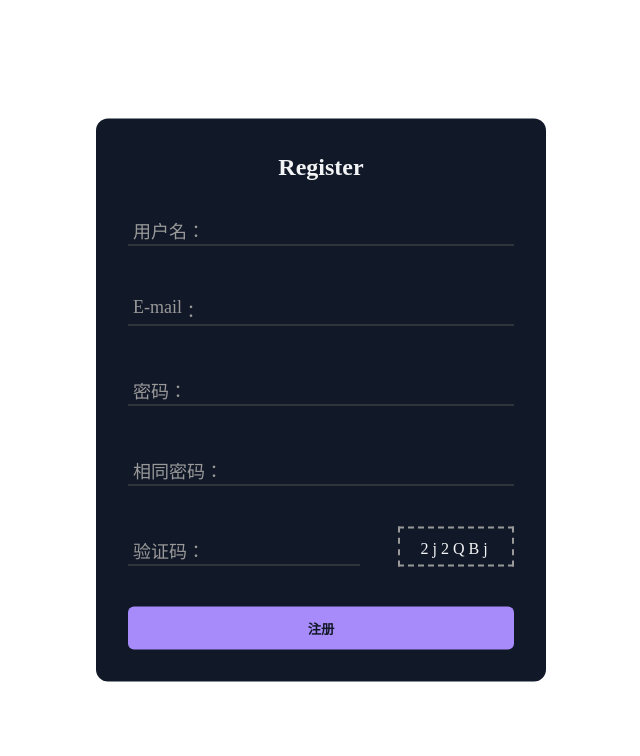
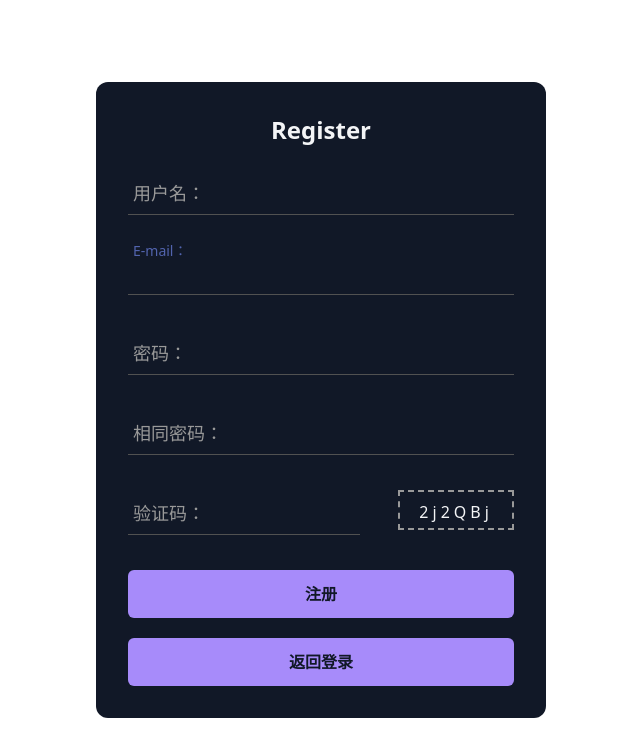
Before and after one commit to xiaoyu00615/vue_practice_questions, a Vue app: page /register in a window 1280 px wide. Shown: the top 756 px of the page, without its empty margins (319-959 px from the left). Built offline with nearby package versions, Linux system fonts and the light colour scheme.

Commit message:
register-verify

```diff
--- a/src/assets/public.css
+++ b/src/assets/public.css
@@ -1,20 +1,33 @@
-.switch_style{
+.switch_style {
     border-bottom: 2px solid #828181;
     color: #828181;
     cursor: pointer;
 }
+
 .switch_style:hover {
     border-bottom: 2px solid #e3e1e1;
     color: #e3e1e1;
 }
-.switch_style:active{
+
+.switch_style:active {
     border-bottom: 2px solid #a6a4a4;
     color: #a6a4a4;
 }
 
 
 /* 布局 */
-.flex{
+.flex {
     display: flex;
     justify-content: space-between;
 }
+
+
+
+.prompt{
+    height: 92px;
+    width: 400px;
+    position:absolute;
+    transform: translate(-50%,-50%);
+    top:10%;
+    left: 50%;
+}
--- a/src/views/Register.vue
+++ b/src/views/Register.vue
@@ -2,7 +2,8 @@
   import {switchPage} from "@/public/public.js";
   import {useRouter} from "vue-router";
 
-  import { ref } from 'vue'
+  import {reactive, ref, watch} from 'vue'
+  import PromptFrame from "@/components/PromptFrame.vue";
   import { randomCode } from "@/public/utils.js";
   import {onMounted} from "vue";
 
@@ -12,7 +13,81 @@
     code.value = randomCode()
   })
 
+  const intValue = reactive({
+    userName:'',
+    email:'',
+    password:'',
+    repeatPassword:'',
+    codeId:''
+  })
+  const promptMessage = reactive({
+    type :'',
+    message:'',
+  })
   const router = useRouter()
+
+  // 创建新的验证码
+  function crateCode(hasShow = true){
+    code.value = randomCode()
+    if (!(code.value.length > 0 && code.value)){
+      code.value = '错误重新刷新'
+      promptMessage.type = 'error'
+      promptMessage.message = '验证码获取失败，请刷新此网页！'
+    }
+
+    // 判断要不要显示出来
+    if (hasShow){
+      promptMessage.type = 'success'
+      promptMessage.message = '验证码刷新成功！'
+    }
+
+  }
+
+  watch(promptMessage,()=>{
+    setTimeout(()=>{
+      promptMessage.hasShow = true
+      promptMessage.type = ''
+    },3000)
+
+
+
+
+  })
+
+  function registerUser(){
+    // console.log(intValue)
+    // 填写信息不能为空
+    if (!intValue.userName && !intValue.password && !intValue.repeatPassword && !intValue.codeId) {
+      promptMessage.type = 'warning'
+      promptMessage.message = '填写关键信息不能为空！'
+      return
+    }
+
+    // 判断密码输入是否合法
+    console.log(intValue.password !== intValue.repeatPassword)
+    if (intValue.password !== intValue.repeatPassword){
+      promptMessage.type = 'error'
+      promptMessage.message = '密码填写有误，不相同！！'
+      return;
+    }
+
+    // 判断验证码输入正确
+    console.log(intValue.codeId , code.value)
+    if(intValue.codeId !== code.value){
+      promptMessage.type = 'error'
+      promptMessage.message = '验证码填写错误，重新填写！'
+
+      crateCode(false)
+
+      return;
+    }
+
+    console.log("输入合法")
+
+  }
+
+
+
 </script>
 
 
@@ -22,7 +97,7 @@
     <form class="form">
 
       <div class="wave-group">
-        <input required type="text" class="input">
+        <input required type="text" class="input" v-model="intValue.userName">
         <span class="bar"></span>
         <label class="label">
           <span class="label-char" style="--index: 0">用</span>
@@ -33,7 +108,7 @@
       </div>
 
       <div class="wave-group">
-        <input required type="text" class="input">
+        <input type="text" class="input" v-model="intValue.email">
         <span class="bar"></span>
         <label class="label">
           <span class="label-char" style="--index: 0">E</span>
@@ -44,7 +119,7 @@
       </div>
 
       <div class="wave-group">
-        <input required type="text" class="input">
+        <input required type="text" class="input" v-model="intValue.password">
         <span class="bar"></span>
         <label class="label">
           <span class="label-char" style="--index: 0">密</span>
@@ -54,7 +129,7 @@
       </div>
 
       <div class="wave-group">
-        <input required type="text" class="input">
+        <input required type="text" class="input" v-model="intValue.repeatPassword">
         <span class="bar"></span>
         <label class="label">
           <span class="label-char" style="--index: 0">相</span>
@@ -67,7 +142,7 @@
 
       <div class="wave-group flex">
         <div class="int-content">
-          <input required type="text" class="input">
+          <input required type="text" class="input" v-model="intValue.codeId">
           <span class="bar"></span>
           <label class="label">
             <span class="label-char" style="--index: 0">验</span>
@@ -76,16 +151,26 @@
             <span class="label-char" style="--index: 3">：</span>
           </label>
         </div>
-        <div class="code">
+        <div class="code" @click="crateCode">
           {{ code }}
         </div>
       </div>
+      <button class="sign" @click.prevent="registerUser">注册</button>
     </form>
-    <button class="sign" @click="switchPage(router,'login')">注册</button>
+
+    <button class="sign back" @click="switchPage(router,'login')">返回登录</button>
+  </div>
+
+  <div class="prompt" v-if="promptMessage.type">
+    <PromptFrame :messageType="promptMessage.type">
+      <template v-slot:[promptMessage.type]>{{ promptMessage.message }}</template>
+    </PromptFrame>
   </div>
 </template>
 
 <style scoped>
+  @import "@/assets/public.css";
+
   .form-container {
     width: 450px;
     border-radius: 0.75rem;
@@ -250,6 +335,12 @@
     text-align: center;
     line-height: 40px;
     letter-spacing: 4px;
+    cursor: pointer;
+  }
+
+  .wave-group .code:hover{
+    color: #ccc;
+    border:2px dashed #fff;
   }
 
 
@@ -271,4 +362,8 @@
     justify-content: space-between;
   }
 
+  .back{
+    margin-top: 20px;
+  }
+
 </style>
```
Lines whose indentation alone changed are shown as unchanged.
